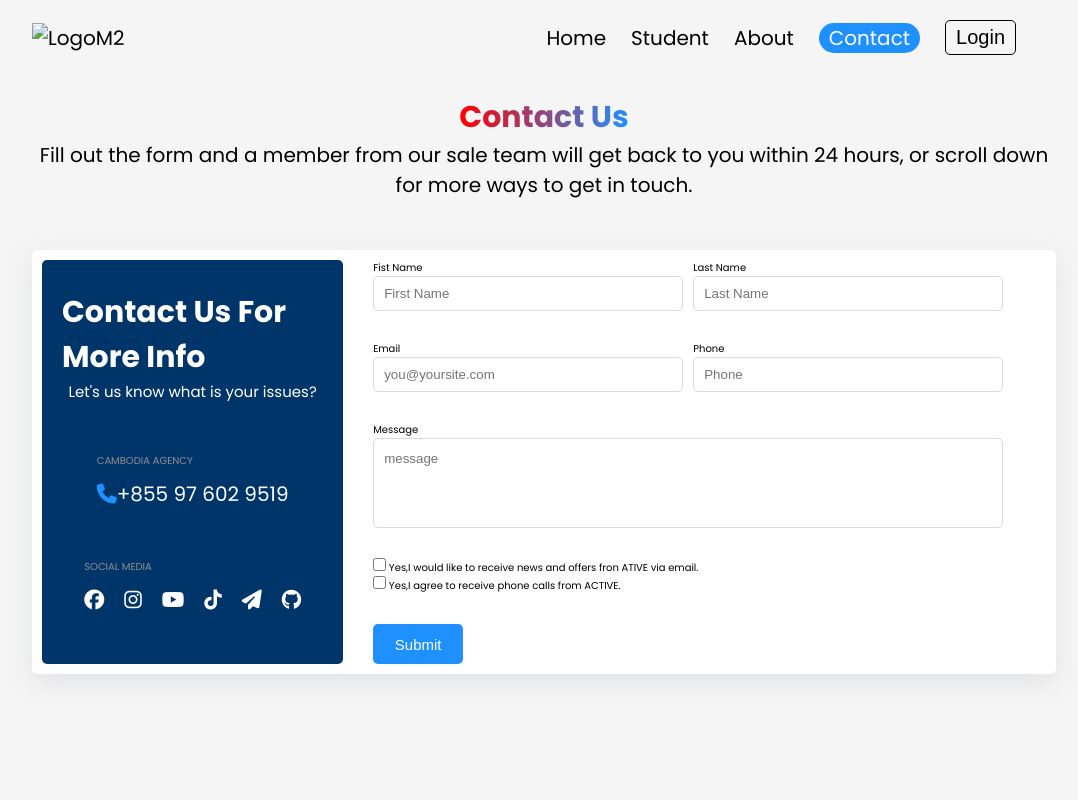
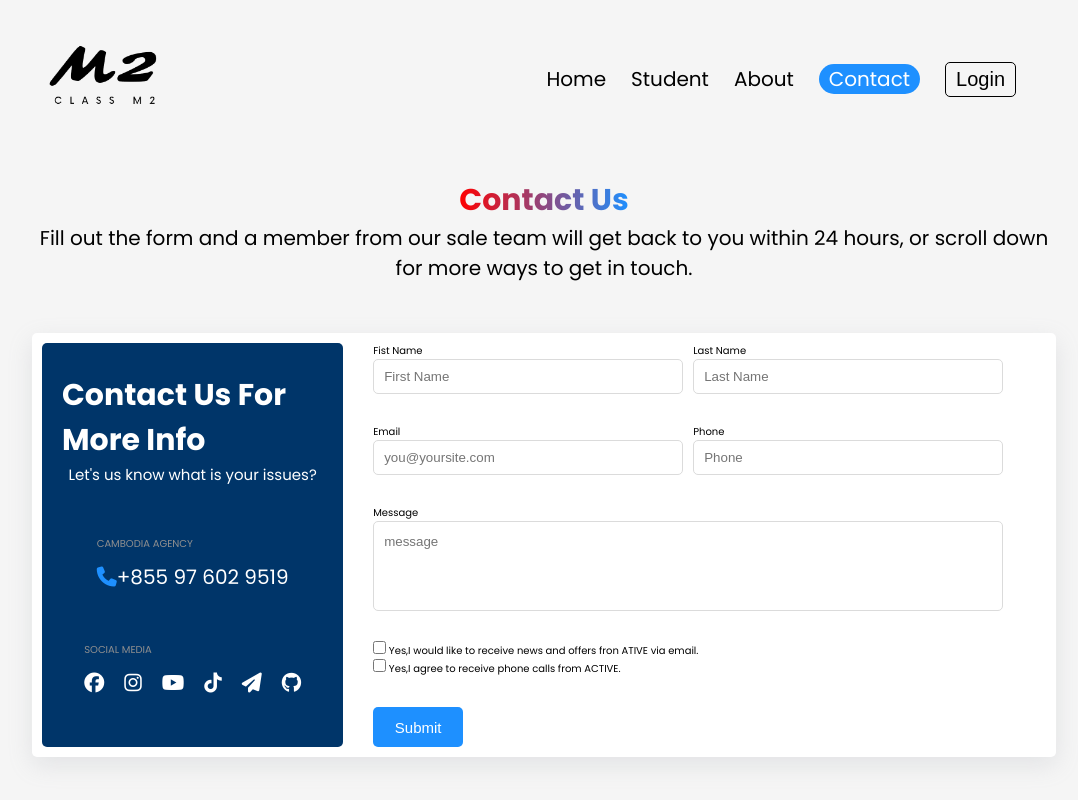
Before and after one commit to Thany168/ReanM2, a plain HTML site: page contact.html in a window 1280 px wide. Shown: the whole page, without its empty margins (96-1174 px from the left). Drawn offline with Linux system fonts and the light colour scheme; a web font is replaced by a local one.

Commit message:
Update contact.html

```diff
--- a/contact.html
+++ b/contact.html
@@ -14,7 +14,7 @@
     <body>
         <div class="nav-container container-width">
             <div class="logo">
-                <a href="index.html"><img src="logo/logom2.webp" alt="LogoM2"></a>
+                <a href="index.html"><img src="logom2.webp" alt="LogoM2"></a>
             </div>
             <span class="icon-toggler">
                 <i class="fa-solid fa-bars"></i>
```
